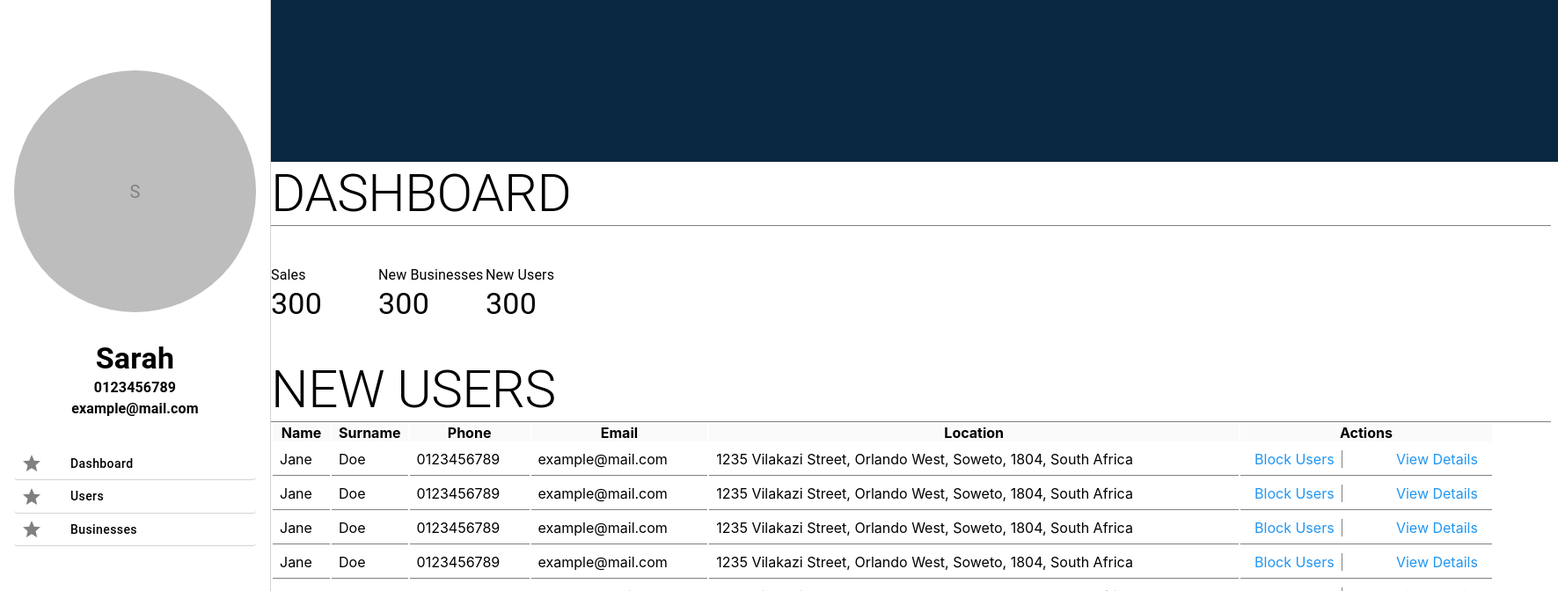
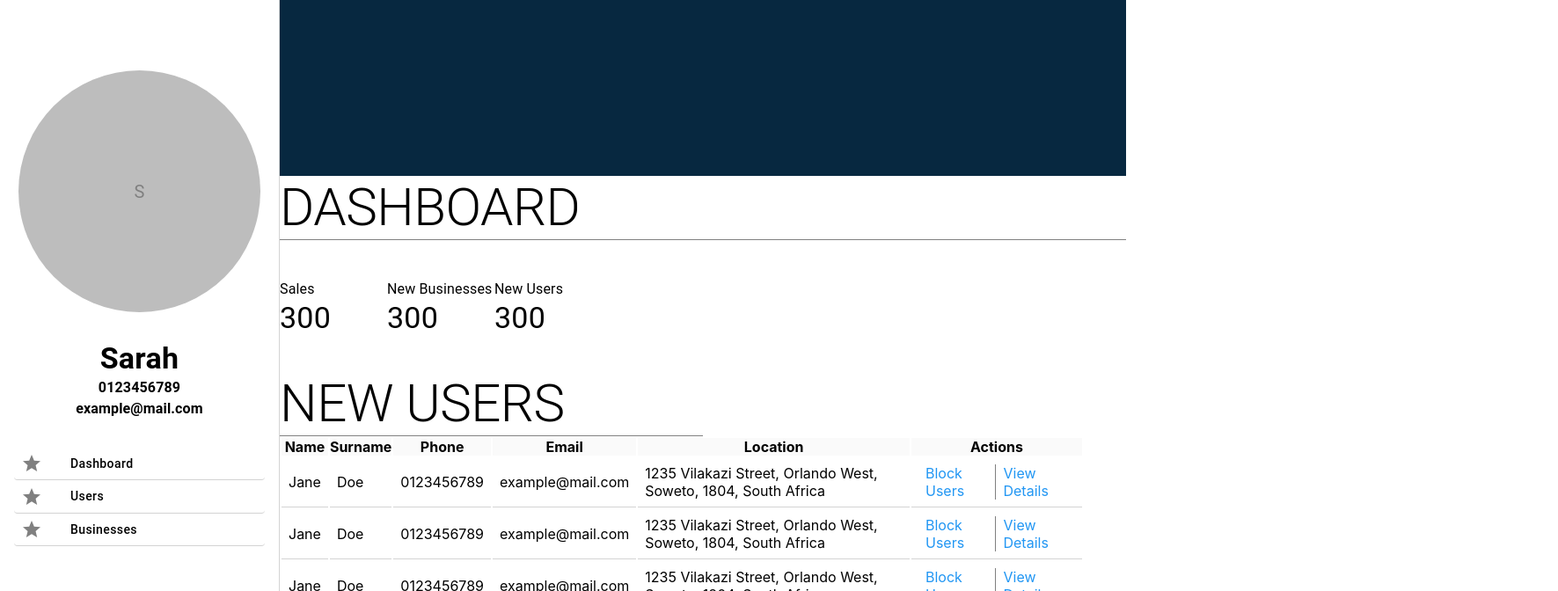
Before and after one commit to atlegilemarketing/-ATLEGILE-MARKETING-SOLUTIONS-CMS, a React (Create React App) app: page /main/users in a window 1280 px wide. Shown: the top 672 px of the page at 88% size, 1771 px wide, since content can reach past the window. Built offline with nearby package versions, Linux system fonts and the light colour scheme.

Commit message:
first commit with changes in Manage Users

```diff
--- a/src/App.css
+++ b/src/App.css
@@ -53,7 +53,7 @@ App {
 }
 .ribbonContaier {
   width: 100%;
-  height: 184px;
+  height: 200px;
   padding: 80px, 20px, 80px, 20px;
   background-color: #072840;
 }
@@ -64,7 +64,6 @@ App {
 .dashboardContainer h2 {
   text-transform: uppercase;
   border-bottom: 1px solid grey;
-  width: 1455px ;
 }
 .statsContainer {
   width: 100%;
@@ -90,11 +89,11 @@ App {
 .tableBoxContainer {
   width: 50%;
 }
-/* .vLine {
+.vLine {
   height: 90%;
   background-color: lightgray;
   width: 1px;
-} */
+}
  .table {
       width: 100%;
       border-collapse: collapse;
@@ -104,13 +103,8 @@ App {
   border-bottom: 1px lightgray solid;
       text-align: left;
       padding: 8px;
-      border-bottom: 1px solid grey;
     }
 .th {
       background-color: #F2F2F2;
 
     }
-.tableCell{
-    white-space: normal;
-
-  }
```
